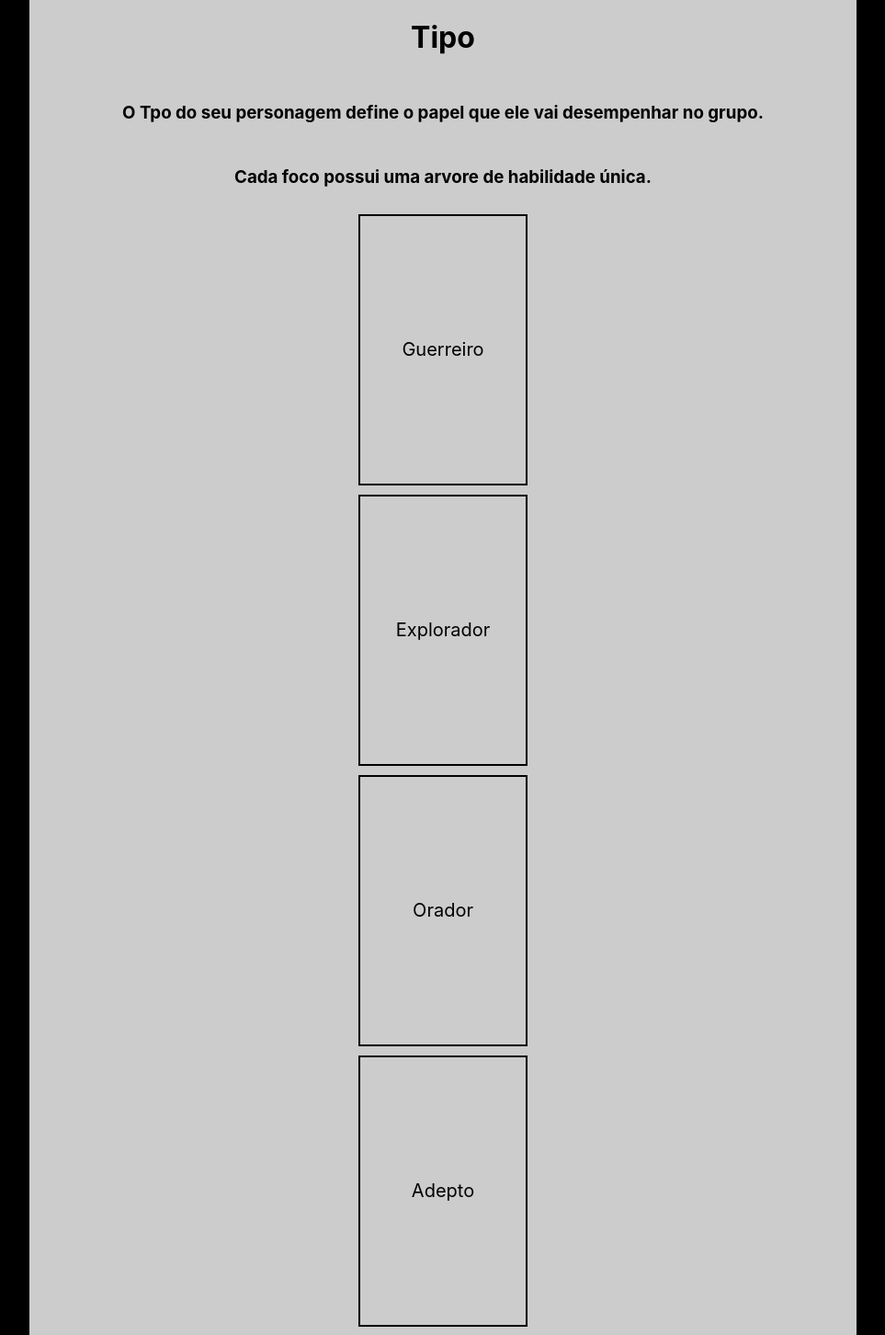
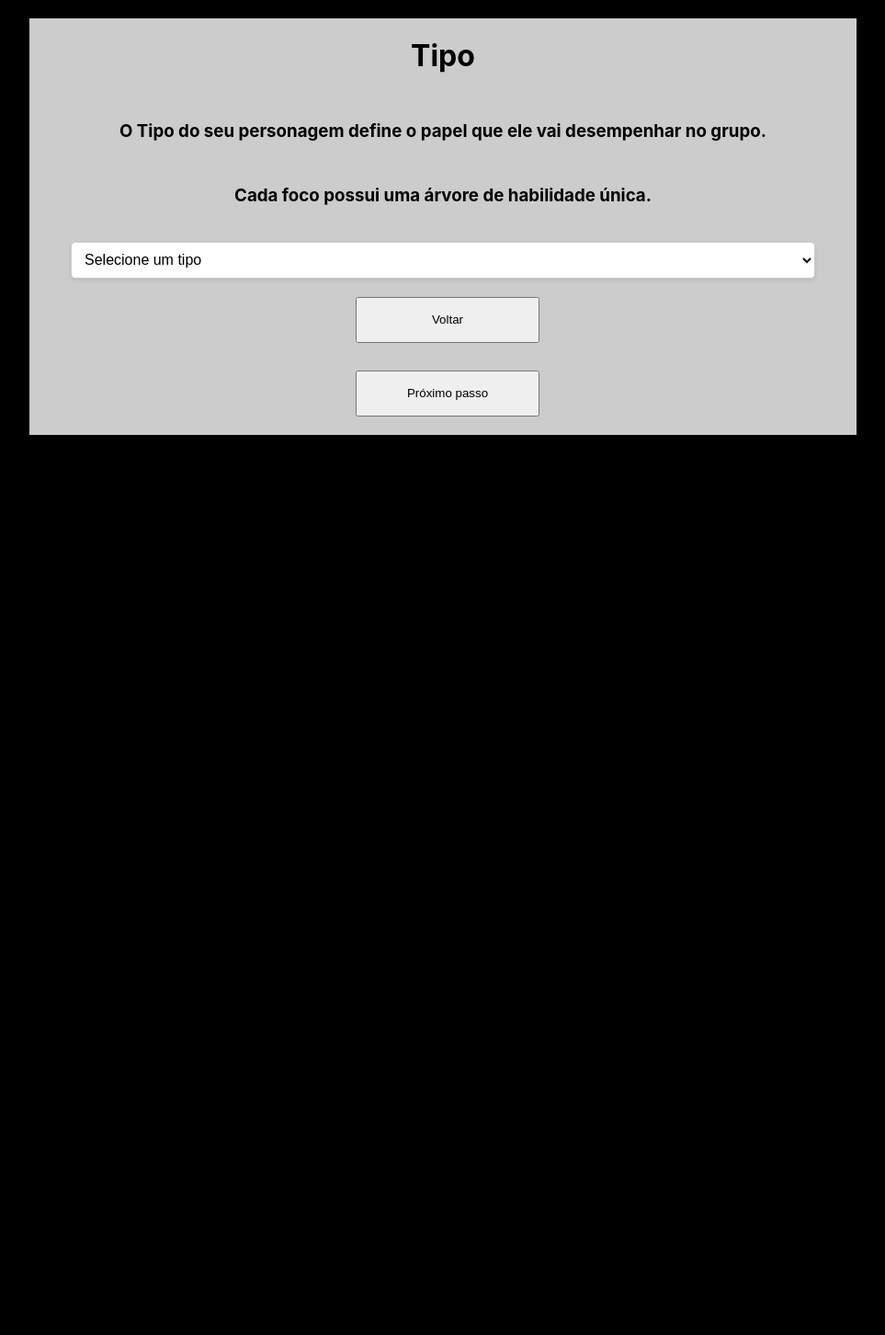
Before and after one commit to AlexandreRodriguesStrapasson/cypher_sheet, a React (Create React App) app in the folder app/: page /SecondStep in a window 1280 px wide. Shown: the top 1452 px of the page at 92% size, without its empty margins (158-1121 px from the left). After the commit the page ends 800 px from the top, so only its background shows below. Built offline with nearby package versions, Linux system fonts and the light colour scheme.

Commit message:
feat: cheage the SecondStep page to more simple and add the skill tree

```diff
--- a/app/src/pages/secondStep.js
+++ b/app/src/pages/secondStep.js
@@ -3,62 +3,69 @@ import { useNavigate } from 'react-router-dom';
 import Style from '../style/secondStep.module.css';
 
 function SecondStep() {
-    const [isActiveGuerreiro, setIsActiveGuerreiro] = useState(false);
-    const [isActiveExplorador, setIsActiveExplorador] = useState(false);
-    const [isActiveOrador, setIsActiveOrador] = useState(false);
-    const [isActiveAdepto, setIsActiveAdepto] = useState(false);
     const navigate = useNavigate();
+    const [selectedType, setSelectedType] = useState('');
+    const [selectedSkills, setSelectedSkills] = useState([]);
+
+    const habilidades = {
+        warrior: ['Ataque Poderoso', 'Defesa Robusta'],
+        explorer: ['Navegação', 'Sobrevivência'],
+        adept: ['Magia Elemental', 'Cura'],
+        speaker: ['Diplomacia', 'Persuasão'],
+    };
+
     const goToThirdStep = () => {
         navigate('/ThirdStep');
-      };
+    };
+
     const goToBack = () => {
         navigate('/FirstStep');
-    }
+    };
+
+    const handleTypeChange = (e) => {
+        setSelectedType(e.target.value);
+        setSelectedSkills([]); // Limpa as habilidades selecionadas ao mudar o tipo
+    };
+
+    const handleSkillChange = (skill) => {
+        const newSelectedSkills = selectedSkills.includes(skill)
+            ? selectedSkills.filter(s => s !== skill) // Remove a habilidade se já estiver selecionada
+            : [...selectedSkills, skill]; // Adiciona a habilidade se não estiver selecionada
+        setSelectedSkills(newSelectedSkills);
+    };
 
     return (
         <div className={Style.mainBody}>
             <h1>Tipo</h1>
-            <h3>O Tpo do seu personagem define o papel que ele vai desempenhar no grupo.</h3>
-            <h3>Cada foco possui uma arvore de habilidade única.</h3>
-            <div
-                className={`${Style.card} ${isActiveGuerreiro ? Style.active : ''}`}
-                onClick={() => setIsActiveGuerreiro(!isActiveGuerreiro)}
-            >
-                <div className={Style.styleCharacter}>Guerreiro</div>
-                <div className={`${Style.content} ${isActiveGuerreiro ? Style.contentActive : ''}`}>
-                    <p>Descrição do Guerreiro...</p>
+            <h3>O Tipo do seu personagem define o papel que ele vai desempenhar no grupo.</h3>
+            <h3>Cada foco possui uma árvore de habilidade única.</h3>
+
+            <select onChange={handleTypeChange} value={selectedType}>
+                <option value="">Selecione um tipo</option>
+                <option value="warrior">Guerreiro</option>
+                <option value="explorer">Explorador</option>
+                <option value="adept">Adepto</option>
+                <option value="speaker">Orador</option>
+            </select>
+
+            {selectedType && (
+                <div>
+                    <h4>Habilidades:</h4>
+                    {habilidades[selectedType].map(skill => (
+                        <div key={skill}>
+                            <input
+                                type="checkbox"
+                                id={skill}
+                                name={skill}
+                                checked={selectedSkills.includes(skill)}
+                                onChange={() => handleSkillChange(skill)}
+                            />
+                            <label htmlFor={skill}>{skill}</label>
+                        </div>
+                    ))}
                 </div>
-            </div>
+            )}
 
-            <div
-                className={`${Style.card} ${isActiveExplorador ? Style.active : ''}`}
-                onClick={() => setIsActiveExplorador(!isActiveExplorador)}
-            >
-                <div className={Style.styleCharacter}>Explorador</div>
-                <div className={`${Style.content} ${isActiveExplorador ? Style.contentActive : ''}`}>
-                    <p>Descrição do Explorador...</p>
-                </div>
-            </div>
-
-            <div
-                className={`${Style.card} ${isActiveOrador ? Style.active : ''}`}
-                onClick={() => setIsActiveOrador(!isActiveOrador)}
-            >
-                <div className={Style.styleCharacter}>Orador</div>
-                <div className={`${Style.content} ${isActiveOrador ? Style.contentActive : ''}`}>
-                    <p>Descrição do Orador...</p>
-                </div>
-            </div>
-
-            <div
-                className={`${Style.card} ${isActiveAdepto ? Style.active : ''}`}
-                onClick={() => setIsActiveAdepto(!isActiveAdepto)}
-            >
-                <div className={Style.styleCharacter}>Adepto</div>
-                <div className={`${Style.content} ${isActiveAdepto ? Style.contentActive : ''}`}>
-                    <p>Descrição do Adepto...</p>
-                </div>
-            </div>
             <button onClick={goToBack}>Voltar</button>
             <button onClick={goToThirdStep}>Próximo passo</button>
         </div>
--- a/app/src/style/secondStep.module.css
+++ b/app/src/style/secondStep.module.css
@@ -4,9 +4,10 @@
     align-items: center;
     justify-content: center;
     gap: 10px;
-    height: 1600px;
+    height: auto;
     width: 900px;
     margin: auto;
+    margin-top: 20px;
     background-color: rgba(255, 255, 255, 0.8);
   }
 
```
